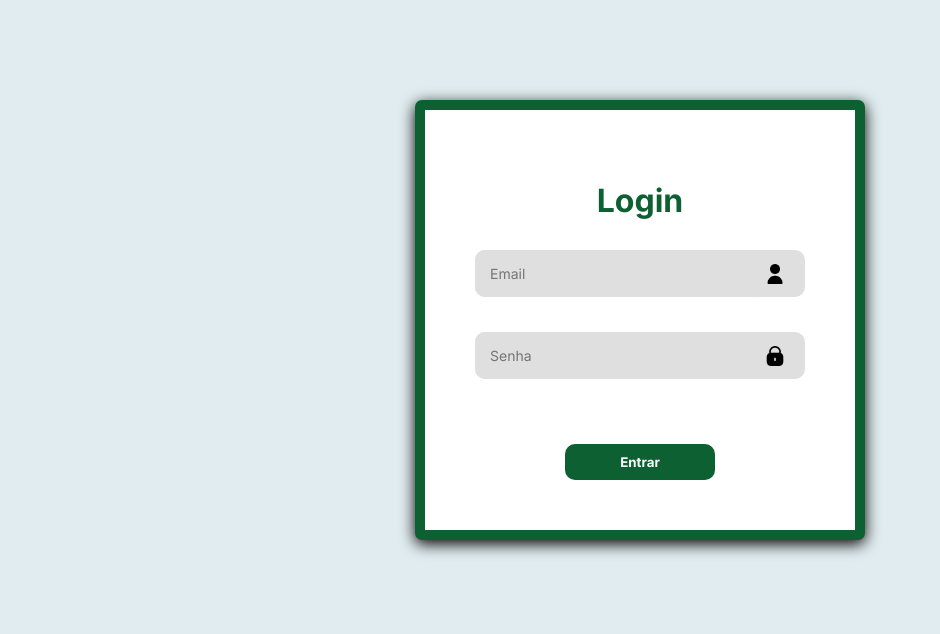
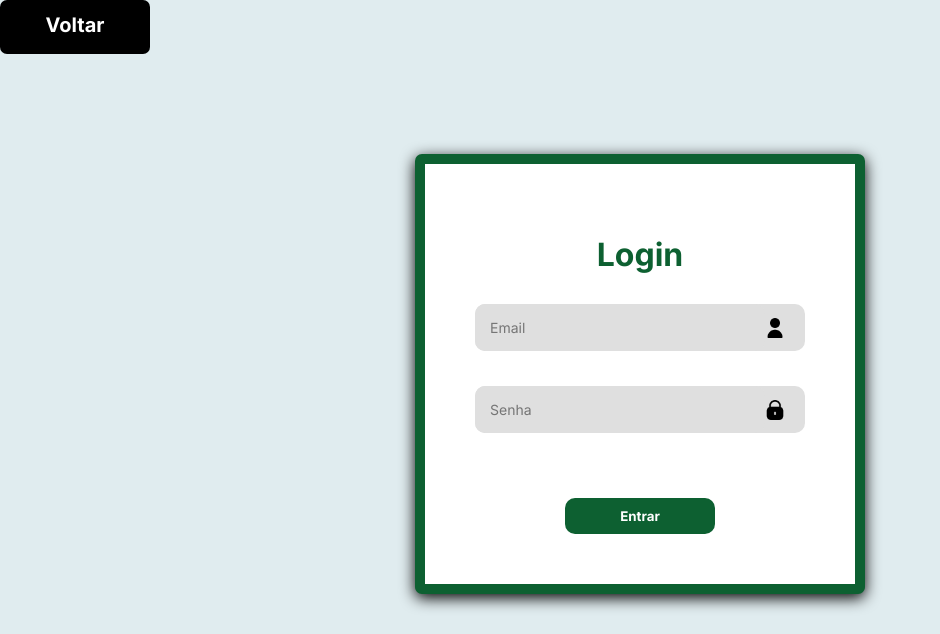
Before and after one commit to okiobot/SGEA, a Django app: page /login/ in a window 1280 px wide. Shown: the part 174-808 px from the top of the page, without its empty margins (0-940 px from the left). Run offline with Django 5.2, Linux system fonts and the light colour scheme; some web fonts are replaced.

```diff
--- a/sgea/login/templates/usuarios/login.html
+++ b/sgea/login/templates/usuarios/login.html
@@ -7,6 +7,12 @@
 
     <form method="post">
         {% csrf_token %}
+
+        <div class="botao-organizador">
+            <a href = "{% url 'cadastro' %}">
+                Voltar
+            </a>
+        </div>
 
         <div class="login-container">
             <div class="login-titulo">
--- a/sgea/login/views.py
+++ b/sgea/login/views.py
@@ -457,6 +457,11 @@ def home_inscricao(request):
     })
 
 def inscricao_evento(request, usuario_id, evento_id):
+    usuario_id = request.session.get("usuario_id")
+
+    if not usuario_id:
+        return redirect("login")
+
     if request.method == "POST":
         usuario = get_object_or_404(Usuario, id_usuario = usuario_id)
         evento = get_object_or_404(Evento, id_evento = evento_id)
```
